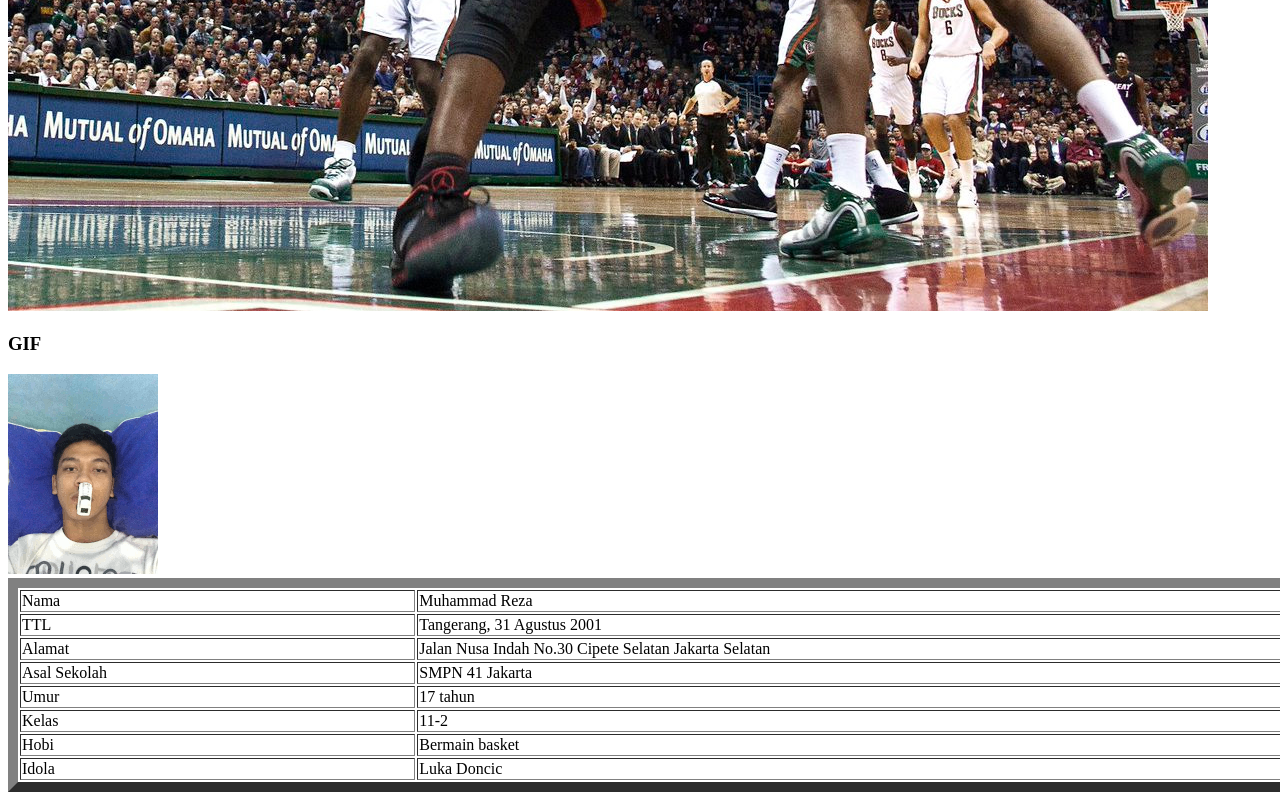
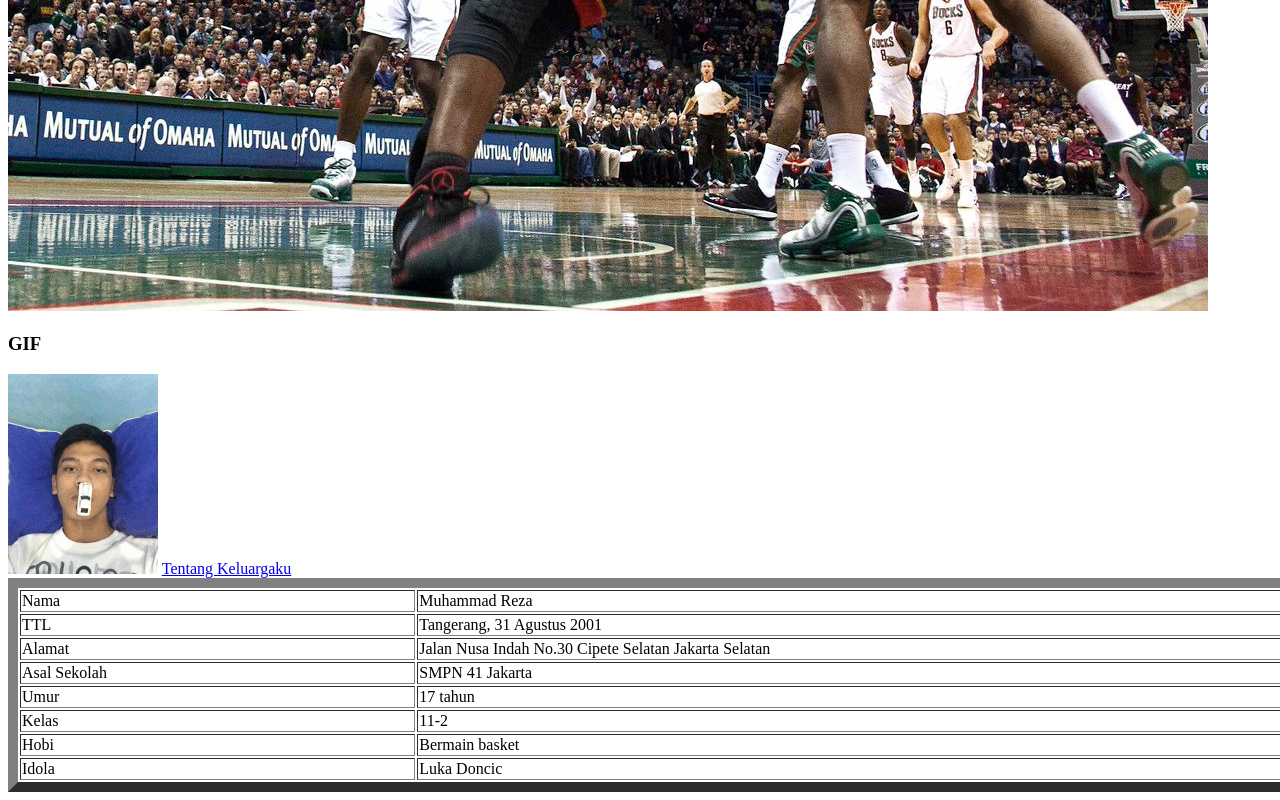
Before and after one commit to muhreza63/muhreza63.github.io, a plain HTML site: page index.html in a window 1280 px wide. Shown: the part 2301-3101 px from the top of the page. Drawn offline with Linux system fonts and the light colour scheme.

Commit message:
Update index.html

```diff
--- a/index.html
+++ b/index.html
@@ -55,6 +55,6 @@
 				<td>Luka Doncic</td>
 			</tr>
 
-
+                                <a href="https://muhreza63.github.io/keluarga.html">Tentang Keluargaku</a>
                                   </body>
 </html>
```
